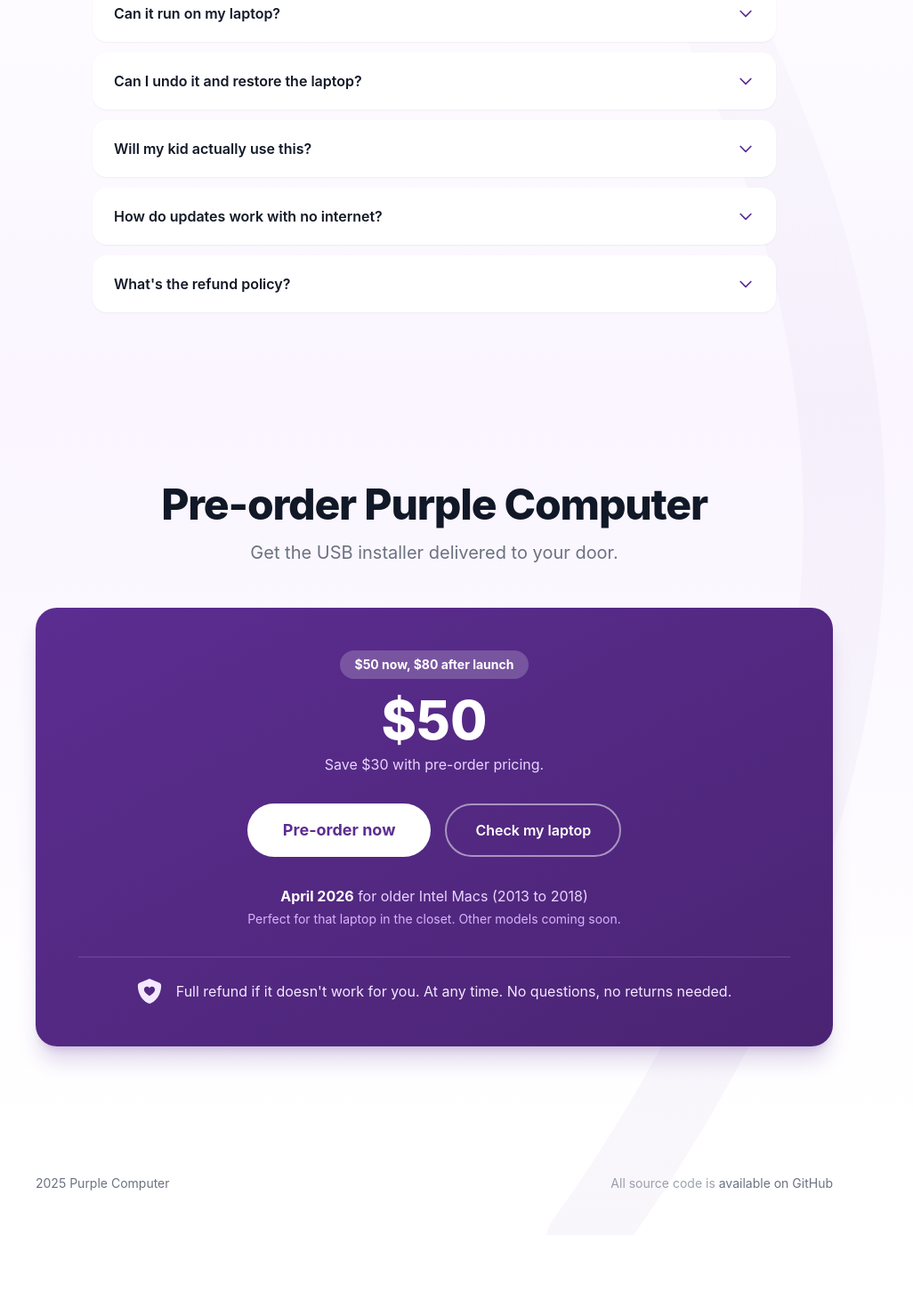
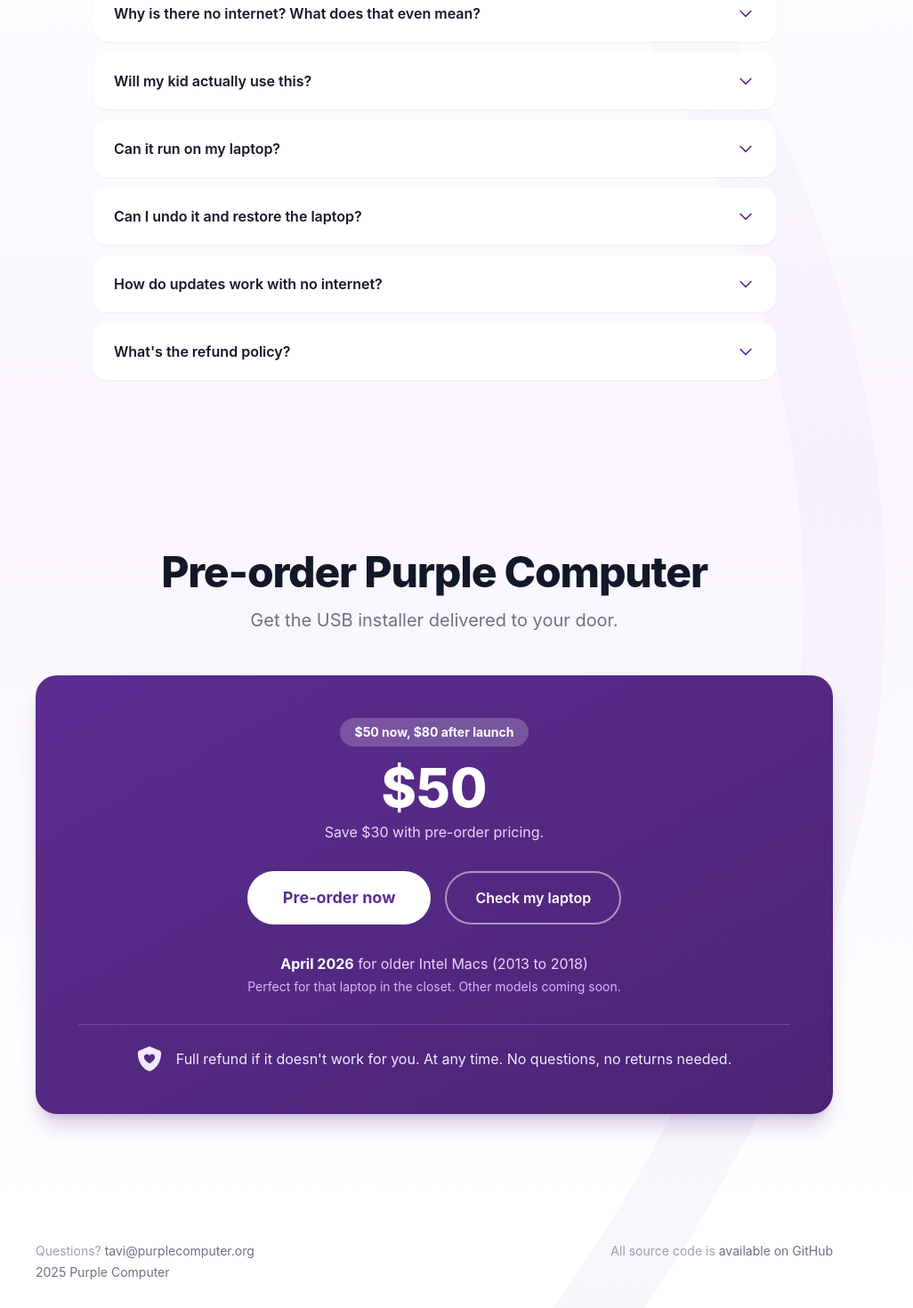
Before and after one commit to purplecomputerorg/landing, a Next.js app: page / in a window 1280 px wide. Shown: the part 6660-8130 px from the top of the page at 89% size, without its empty margins (152-1178 px from the left). Before the commit the page ends 8048 px from the top, so only its background shows below. Built offline with nearby package versions, Linux system fonts and the light colour scheme.

Commit message:
FAQ and email updates

```diff
--- a/src/components/FAQ.tsx
+++ b/src/components/FAQ.tsx
@@ -1,8 +1,18 @@
 'use client';
 
-import { useState } from 'react';
+import { useState, ReactNode } from 'react';
 
-const faqs = [
+const faqs: { question: string; answer: ReactNode }[] = [
+  {
+    question: "Why is there no internet? What does that even mean?",
+    answer:
+      "Purple Computer has no Wi-Fi, no browser, no way to connect to the internet. That means no ads, no algorithms, no tracking, no strangers, no in-app purchases, and no rabbit holes. It's just the Purple Computer software. This makes it automatically secure: there's nothing to hack into and no way for kids to stumble onto something they shouldn't.",
+  },
+  {
+    question: 'Will my kid actually use this?',
+    answer:
+      "Kids who like typing, drawing, or making sounds tend to love it. It's not a replacement for tablets or games. It's a calm creative tool. Some kids use it for 20 minutes a day; others go through phases. That's the point: it doesn't try to hook them.",
+  },
   {
     question: 'Can it run on my laptop?',
     answer:
@@ -11,22 +21,23 @@
   {
     question: 'Can I undo it and restore the laptop?',
     answer:
-      "Yes. The installation replaces what's on the laptop, but you can always reinstall macOS or Windows later if you want. We recommend using a laptop you're not using for anything else.",
-  },
-  {
-    question: 'Will my kid actually use this?',
-    answer:
-      "Kids who like typing, drawing, or making sounds tend to love it. It's not a replacement for tablets or games. It's a calm creative tool. Some kids use it for 20 minutes a day; others go through phases. That's the point: it doesn't try to hook them.",
+      "Yes, you can always reinstall macOS or Windows later. Purple should be installed on a laptop that's not being used for anything else. Before installing, you'll be able to test that Purple works on your laptop without erasing anything.",
   },
   {
     question: 'How do updates work with no internet?',
     answer:
-      "We'll send you a new USB drive with major updates, or you can download updates on another computer and transfer them. Most updates are optional since the core experience is simple and stable.",
+      "Updates are optional because the core experience is simple, stable, and offline. If you'd like to update the software, you can download an update to a USB drive and plug it in, or choose to get a new one mailed.",
   },
   {
     question: "What's the refund policy?",
-    answer:
-      "Full refund if it doesn't work for you. At any time. No questions, no returns needed. Just email us.",
+    answer: (
+      <>
+        Full refund if it doesn't work for you. At any time. No questions, no returns needed. Just email{' '}
+        <a href="mailto:tavi@purplecomputer.org" className="text-purple-primary hover:underline">
+          tavi@purplecomputer.org
+        </a>.
+      </>
+    ),
   },
 ];
 
--- a/src/components/Footer.tsx
+++ b/src/components/Footer.tsx
@@ -7,10 +7,21 @@
 
   return (
     <footer className={`py-12 px-6 sm:px-8 lg:px-12 ${background}`}>
-      <div className="max-w-4xl mx-auto flex flex-col sm:flex-row justify-between items-center gap-4">
-        <p className="text-gray-500 text-sm">
-          {new Date().getFullYear()} Purple Computer
-        </p>
+      <div className="max-w-4xl mx-auto flex flex-col sm:flex-row justify-between items-start gap-4">
+        <div className="text-sm">
+          <p className="text-gray-400">
+            Questions?{' '}
+            <a
+              href="mailto:tavi@purplecomputer.org"
+              className="text-gray-500 hover:text-purple-primary transition-colors"
+            >
+              tavi@purplecomputer.org
+            </a>
+          </p>
+          <p className="text-gray-500 mt-1">
+            {new Date().getFullYear()} Purple Computer
+          </p>
+        </div>
         <p className="text-gray-400 text-sm">
           All source code is{' '}
           <a
```
